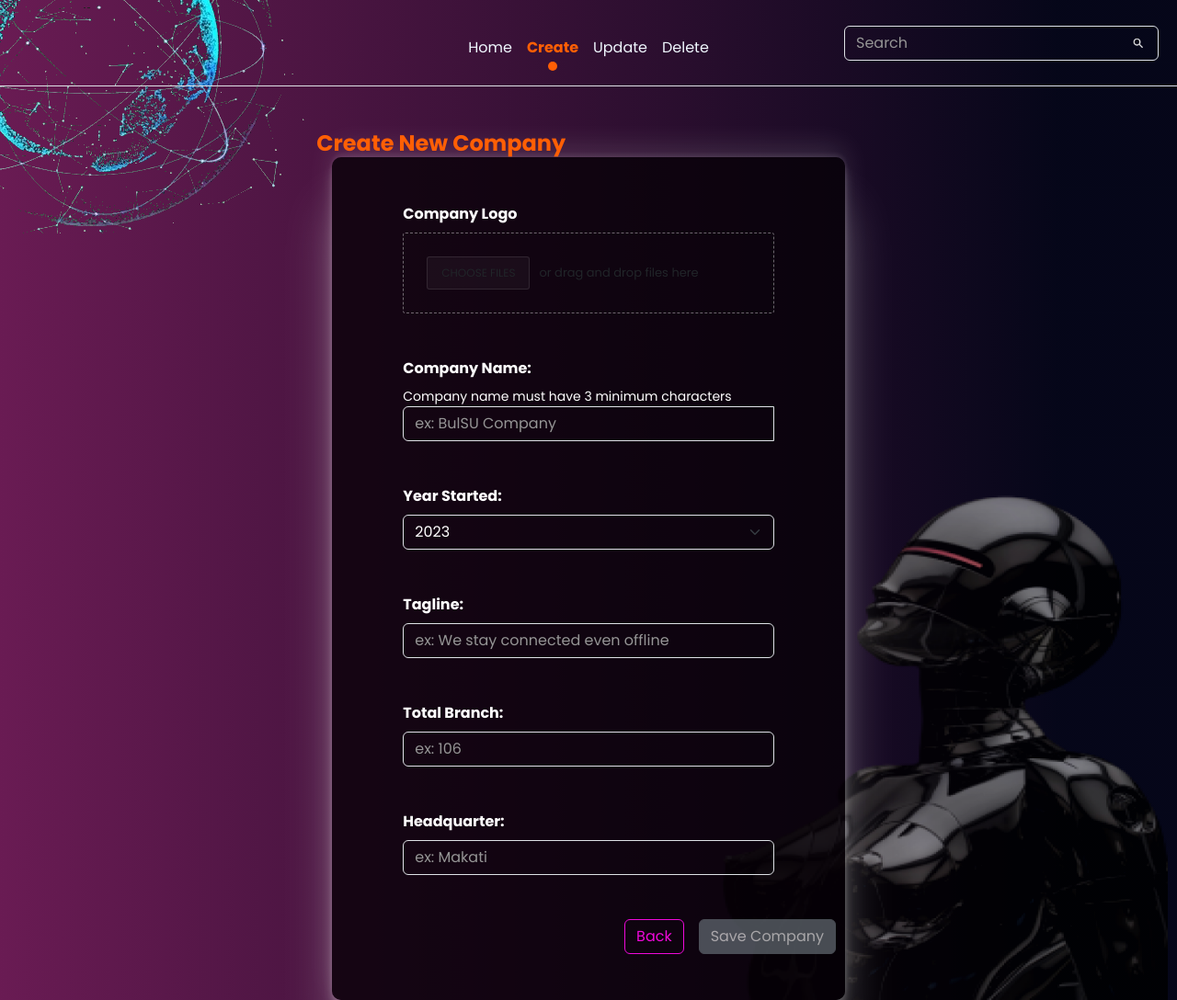
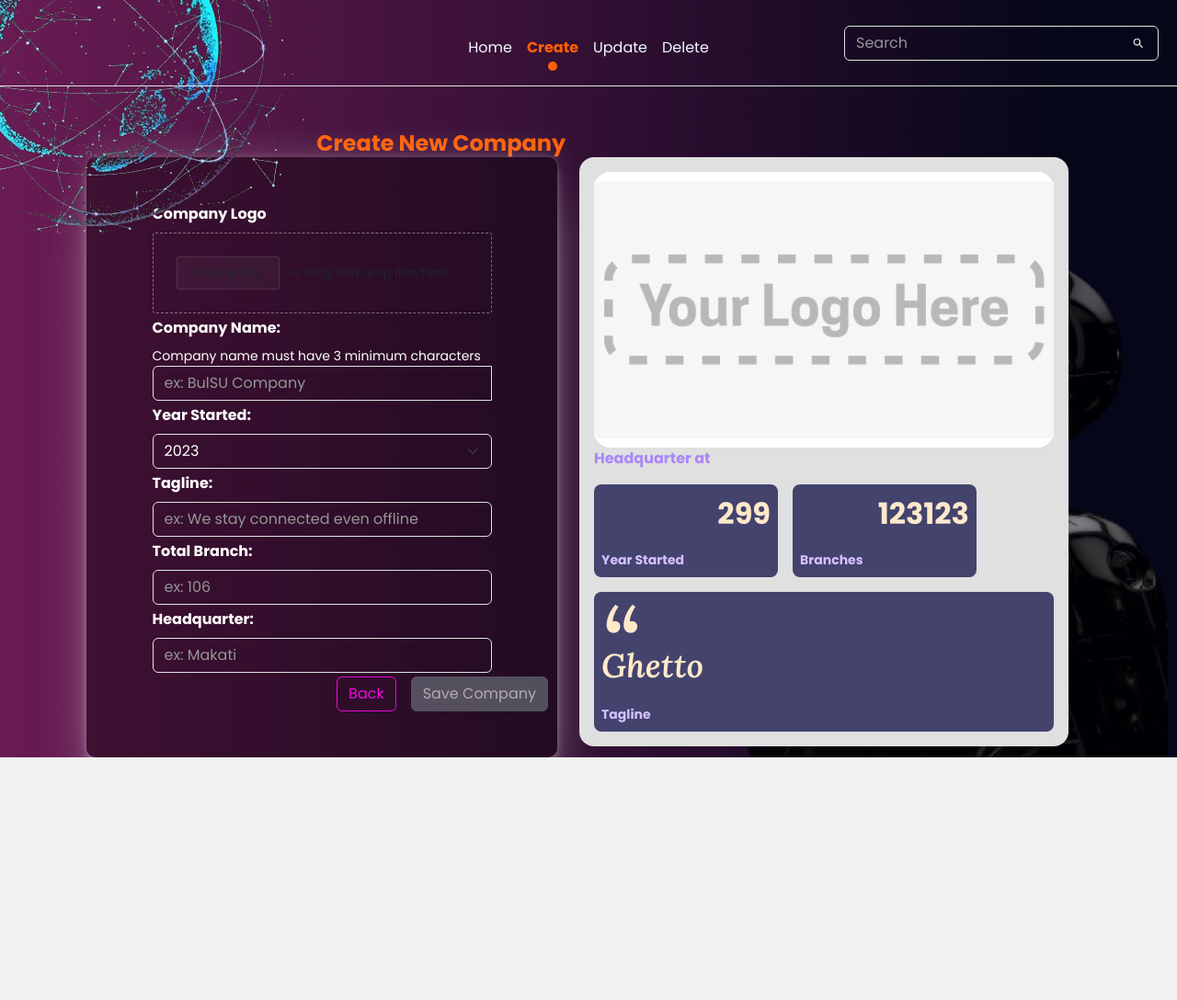
Before and after one commit to WilAm1/web2-project, a PHP site: page /create.php in a window 1280 px wide. Shown: the whole page at 92% size. After the commit the page ends 824 px from the top, so only its background shows below. Run offline with PHP 8.4, Linux system fonts and the light colour scheme; some web fonts are replaced.

Commit message:
feat: Add uploading of photo

```diff
--- a/assets/js/createScript.js
+++ b/assets/js/createScript.js
@@ -118,9 +118,23 @@ $(document).ready(function () {
       // if single file is selected, show file name
       var fileName = $(this).val().split("\\").pop();
       $textContainer.text(fileName);
+      readURL($(this)[0]);
     } else {
       // otherwise show number of files
       $textContainer.text(filesCount + " files selected");
     }
   });
+  function readURL(input) {
+    if (input.files && input.files[0]) {
+      var reader = new FileReader();
+
+      reader.onload = function (e) {
+        $(".modal-picture")
+          .attr("src", e.target.result)
+          .effect("bounce", "slow");
+      };
+
+      reader.readAsDataURL(input.files[0]);
+    }
+  }
 });
--- a/create.php
+++ b/create.php
@@ -69,11 +69,11 @@
     <h1 class="crud-heading text-accent text-left slide-up">
       Create New Company
     </h1>
-    <form action="createProcess.php" method="POST" autocomplete="off" enctype="multipart/form-data">
-      <div class="formContainer fade-in">
-
+    <div class="container-md row">
+      <form class="col" action="createProcess.php" method="POST" autocomplete="off" enctype="multipart/form-data container-md">
+        <div class="formContainer fade-in ">
           <!-- picture -->
-        <div class="mb-5 w-75 mx-auto">
+          <div class="mb-1 w-75 mx-auto">
             <label class="form-label fw-bold" for="picture">Company Logo</label>
             <div class="file-drop-area">
               <span class="fake-btn">Choose files</span>
@@ -81,55 +81,77 @@
               <input class="file-input" id="picture" type="file" name="picture" required>
             </div>
           </div>
-
-
-
           <!-- company name -->
-
           <label class="form-label w-75 mx-auto fw-bold" for="companyName">Company Name:</label>
           <div class="form-text w-75 mx-auto">
             Company name must have 3 minimum characters
           </div>
-        <div class="input-group mb-5 w-75 mx-auto">
+          <div class="input-group mb-1 w-75 mx-auto">
             <input class="form-control" id="companyName" type="text" name="name" minlength="3" required placeholder="ex: BulSU Company" />
-
             <span id="message" class="valid-feedback">That company is available!</span>
             <span id="err" class="invalid-feedback"></span>
           </div>
-
           <!-- year started -->
-        <div class="mb-5 w-75 mx-auto">
+          <div class="mb-1 w-75 mx-auto">
             <label class="form-label fw-bold" for="yearStarted">Year Started:
             </label>
             <select class="form-select" required name="year" id="yearStarted"></select>
           </div>
-
           <!-- tagline -->
-        <div class="mb-5 w-75 mx-auto">
+          <div class="mb-1 w-75 mx-auto">
             <label class="form-label fw-bold" for="tagLine">Tagline:</label>
             <input class="form-control" id="tagLine" type="text" name="tagline" placeholder="ex: We stay connected even offline" required />
           </div>
-
           <!-- total branch -->
-        <div class="mb-5 w-75 mx-auto">
+          <div class="mb-1 w-75 mx-auto">
             <label class="form-label fw-bold" for="branches">Total Branch:</label>
             <input class="form-control" id="branches" type="number" name="branches" placeholder="ex: 106" required />
           </div>
-
           <!-- total headquarter -->
-        <div class="mb-5 w-75 mx-auto">
+          <div class="mb-1 w-75 mx-auto">
             <label class="form-label fw-bold" for="headquarter">Headquarter:</label>
             <input class="form-control" id="headquarter" type="text" name="headquarter" placeholder="ex: Makati" required />
           </div>
-
-
-
           <div class="flex-btn-end">
             <a class="btn btn-outline-back" href="index.php">Back</a>
             <input disabled class="btn btn-secondary" id="submit" type="submit" value="Save Company" />
           </div>
         </div>
-    </form>
+
+      </form> <!-- Modal -->
+      <div class=" show fade company-detail-modal create-display col" id="theModal" tabindex="-1" aria-labelledby="theModalLabel" aria-hidden="true">
+        <div class="modal-dialog">
+          <div class="modal-content company-modal">
+
+            <div class="modal-body p-3">
+              <div class="logo-box"><img class="modal-picture" src="./default-logo.jpg" alt=""></div>
+              <div>
+                <p class="modal-name"></p>
+                <p class="modal-headquarter-box">Headquarter at <span class="modal-headquarter"></span></p>
+                <div class="cards-row">
+                  <div class="modal-card">
+                    <p class="modal-year">299</p>
+                    <p class="modal-card-label">Year Started</p>
+                  </div>
+                  <div class="modal-card">
+                    <p class="modal-branches">123123</p>
+                    <p class="modal-card-label">Branches</p>
+                  </div>
+                </div>
+                <div class="modal-card card-xl">
+                  <p class="modal-quotemark">“</p>
+                  <p class="modal-tagline">Ghetto</p>
+                  <p class="modal-card-label">Tagline</p>
+                </div>
+              </div>
+            </div>
+
+          </div>
+        </div>
+      </div>
+    </div>
+
+    <!-- end modal -->
   </div>
 
   <script src="https://cdn.jsdelivr.net/npm/bootstrap@5.0.2/dist/js/bootstrap.bundle.min.js" integrity="sha384-MrcW6ZMFYlzcLA8Nl+NtUVF0sA7MsXsP1UyJoMp4YLEuNSfAP+JcXn/tWtIaxVXM" crossorigin="anonymous"></script>
--- a/style.css
+++ b/style.css
@@ -286,13 +286,12 @@ section {
   justify-content: end;
 }
 .formContainer {
-  width: 50%;
   box-shadow: rgba(255, 255, 255, 0.25) 0px 54px 55px,
     rgba(255, 255, 255, 0.12) 0px -12px 30px,
     rgba(255, 255, 255, 0.12) 0px 4px 6px,
     rgba(255, 255, 255, 0.17) 0px 12px 13px,
     rgba(255, 255, 255, 0.09) 0px -3px 5px;
-  background-color: #060006c2;
+  background-color: #0000005b;
   padding: 50px 10px;
   border-radius: 10px;
   margin-inline: auto;
```
Also changed, not shown: default-logo.jpg (added). Lines whose indentation alone changed are shown as unchanged.
